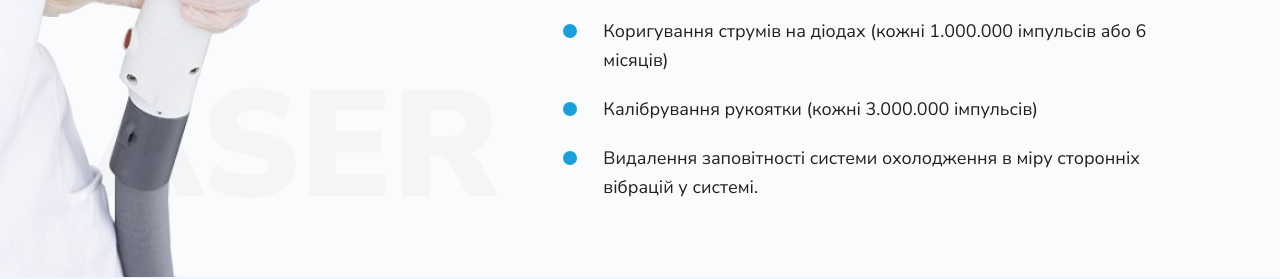
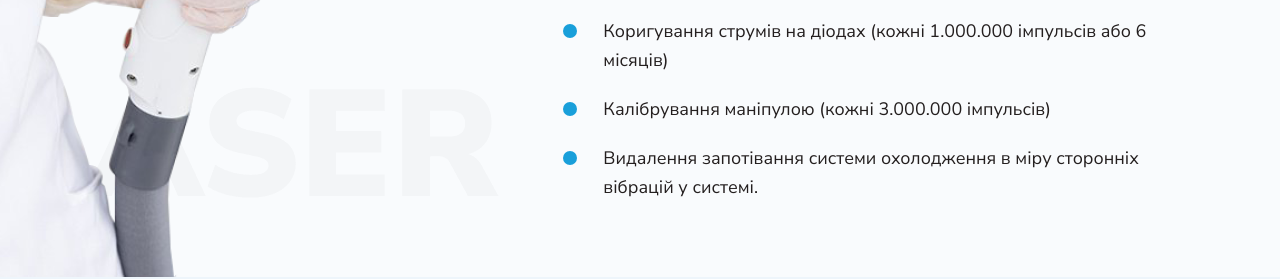
Before and after one commit to VladyslavDykyi/cosmetLaser, a website: page #src/page-services.html in a window 1280 px wide. Shown: the part 3235-3514 px from the top of the page. Drawn offline with nearby package versions, Linux system fonts and the light colour scheme; files that its build step writes are made by us from their sources.

Commit message:
upd 13.12.2023 fix

```diff
--- a/#src/html/page-services/_page-services-recommended-second.html
+++ b/#src/html/page-services/_page-services-recommended-second.html
@@ -19,10 +19,11 @@
 						Коригування струмів на діодах (кожні 1.000.000 імпульсів або 6 місяців)
 					</li>
 					<li class="recommended-item">
-						Калібрування рукоятки (кожні 3.000.000 імпульсів)
+						Калібрування маніпулою (кожні 3.000.000 імпульсів)
+
 					</li>
 					<li class="recommended-item">
-						Видалення заповітності системи охолодження в міру сторонніх вібрацій у системі.
+						Видалення запотівання системи охолодження в міру сторонніх вібрацій у системі.
 					</li>
 				</ul>
 			</div>
```
